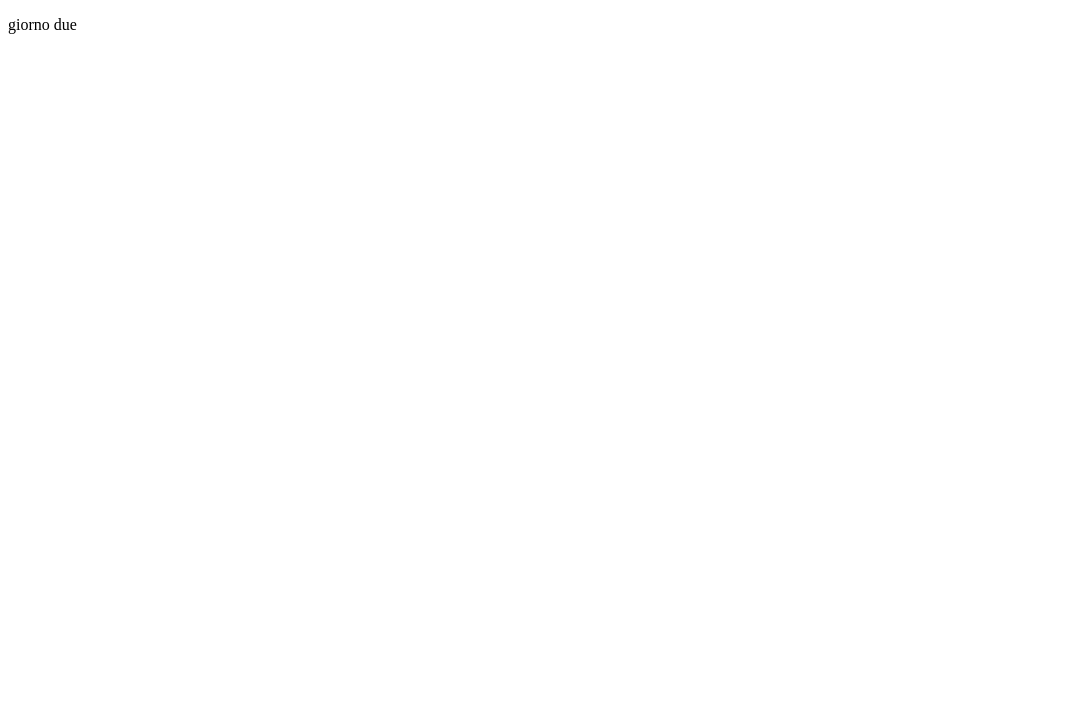
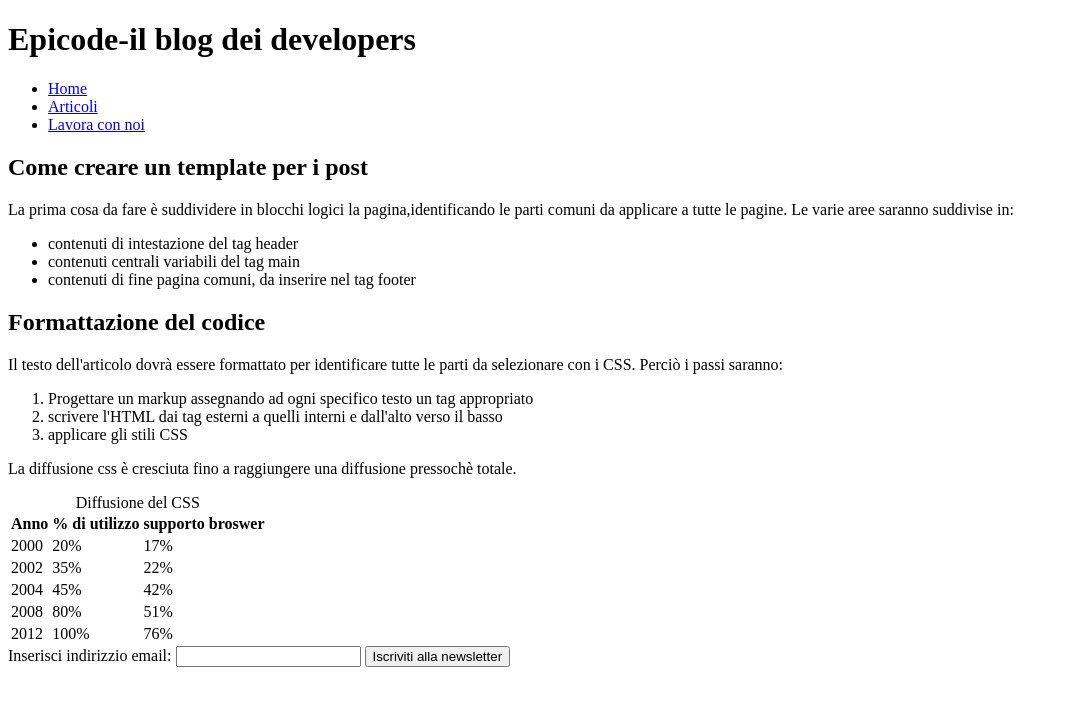
Before and after one commit to riaelav/GIORNO2, a plain HTML site: page index.html in a window 1280 px wide. Shown: the whole page, without its empty margins (0-1068 px from the left). Drawn offline with Linux system fonts and the light colour scheme.

Commit message:
add file3

```diff
--- a/index.html
+++ b/index.html
@@ -2,10 +2,77 @@
 <html lang="en">
   <head>
     <meta charset="UTF-8" />
-    <meta name="viewport" content="width=device-width, initial-scale=1.0" />
-    <title>Document</title>
+    <meta name="sviluppo pagina web" content="Sviluppo di una pagina web" />
+    <title>Sviluppo di una pagina web-blog epicode</title>
   </head>
+  <header>
+    <h1>Epicode-il blog dei developers</h1>
+
+    <ul>
+      <li><a href="#">Home</a></li>
+      <li><a href="#">Articoli</a></li>
+      <li><a href="#">Lavora con noi</a></li>
+    </ul>
+  </header>
+
   <body>
-    <p>giorno due</p>
-  </body>
+    <h2>Come creare un template per i post</h2>
+    <p>La prima cosa da fare è suddividere in blocchi logici la pagina,identificando le parti comuni da applicare a tutte le pagine.
+      Le varie aree saranno suddivise in:
+      <ul>
+        <li>contenuti di intestazione del tag header</li>
+        <li>contenuti centrali variabili del tag main</li>
+        <li>contenuti di fine pagina comuni, da inserire nel tag footer</li>
+      </ul>
+    </p>
+    <h2>Formattazione del codice</h2>
+    <p>Il testo dell'articolo dovrà essere formattato per identificare tutte le parti da selezionare con i CSS. Perciò i passi saranno:
+    <ol>
+      <li>Progettare un markup assegnando ad ogni specifico testo un tag appropriato</li>
+      <li>scrivere l'HTML dai tag esterni a quelli interni e dall'alto verso il basso</li>
+      <li>applicare gli stili CSS</li>
+    </ol>
+     La diffusione css è cresciuta fino a raggiungere una diffusione pressochè totale.</p>
+
+     <table>
+      <caption>Diffusione del CSS</caption>
+       <tr>
+         <th>Anno</th>
+         <th>% di utilizzo</th>
+         <th>supporto broswer</th>
+       </tr>
+       <tr>
+         <td>2000</td>
+         <td>20%</td>
+         <td>17%</td>
+       </tr>
+       <tr>
+         <td>2002</td>
+         <td>35%</td>
+         <td>22%</td>
+       </tr>
+        <tr>
+          <td>2004</td>
+          <td>45%</td>
+          <td>42%</td>
+        </tr>
+        <tr>
+          <td>2008</td>
+          <td>80%</td>
+          <td>51%</td>
+        </tr>
+        <tr>
+          <td>2012</td>
+          <td>100%</td>
+          <td>76%</td>
+        </tr>
+        </table>
+
+        <footer>
+          <label for=email>Inserisci indirizzio email:</label>
+          <input type="email" id="email" name="email">
+          <button type="submit">Iscriviti alla newsletter</button>
+        </footer>
+
+        </body>
 </html>
```
